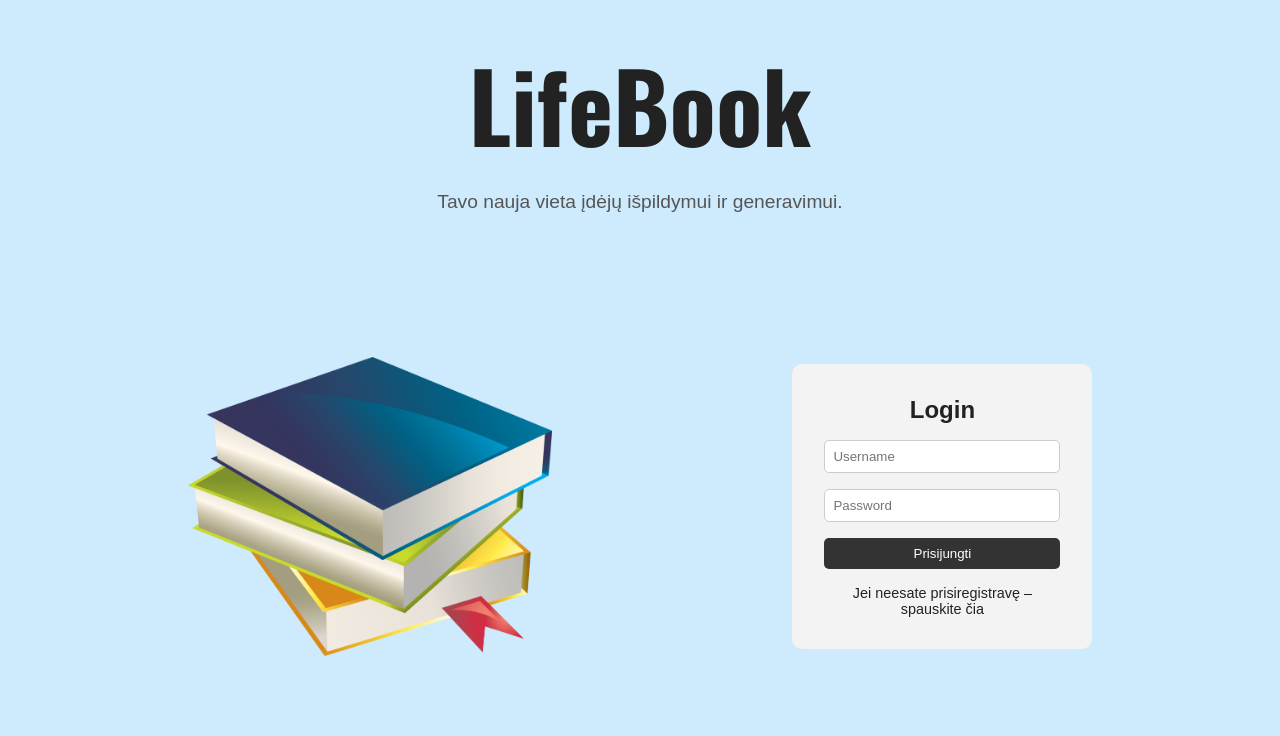
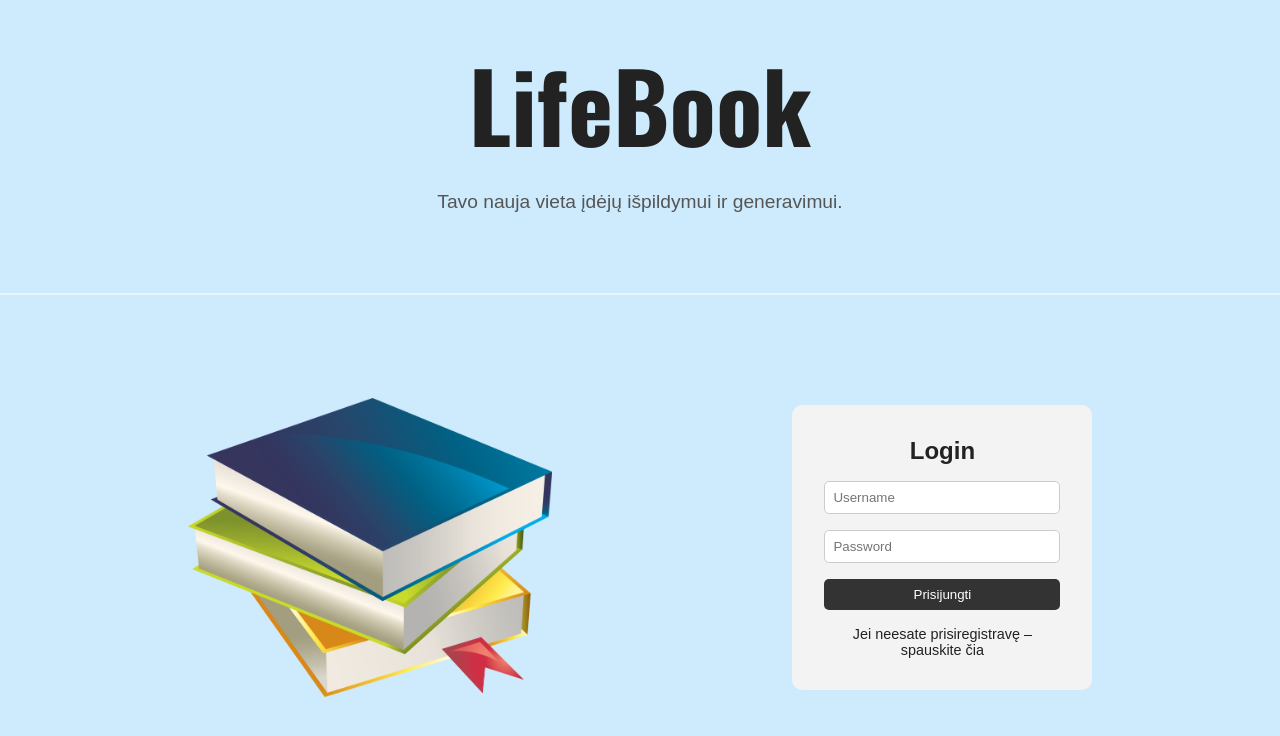
Before and after one commit to fAntomlt/baigiamasisdarbas, a React (Vite) app: page / in a window 1280 px wide. Shown: the top 736 px of the page. Built offline with nearby package versions, Linux system fonts and the light colour scheme.

Commit message:
Divider between header and below content added

```diff
--- a/src/pages/AuthPage.jsx
+++ b/src/pages/AuthPage.jsx
@@ -37,14 +37,23 @@ const Subtext = styled.p`
   font-size: 1.2rem;
   margin-top: -1rem;
   color: #555;
-  font-family: 'Poppins', sans-serif; // or any other font you want
+  font-family: 'Poppins', sans-serif;
 `;
+
+const Divider = styled.div`
+  height: 2px;
+  width: 100%;
+  background-color: white;
+  margin: 5rem 0 auto;
+  opacity: 50%;
+`
 
 const AuthPage = () => {
   return (
     <Wrapper>
       <Header>LifeBook</Header>
       <Subtext>Tavo nauja vieta įdėjų išpildymui ir generavimui.</Subtext>
+      <Divider></Divider>
       <Content>
         <Image src={bookImage} alt="Book" />
         <LoginForm />
```
